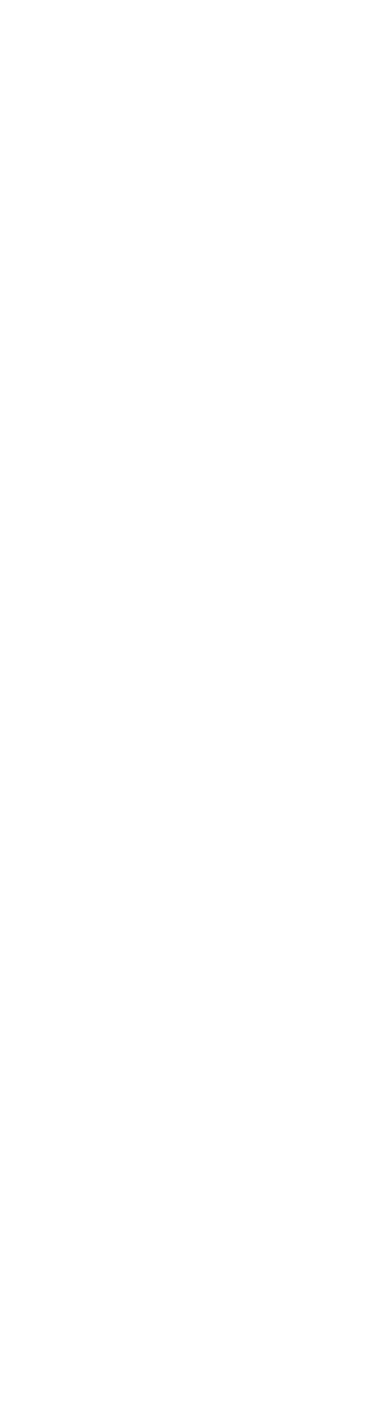
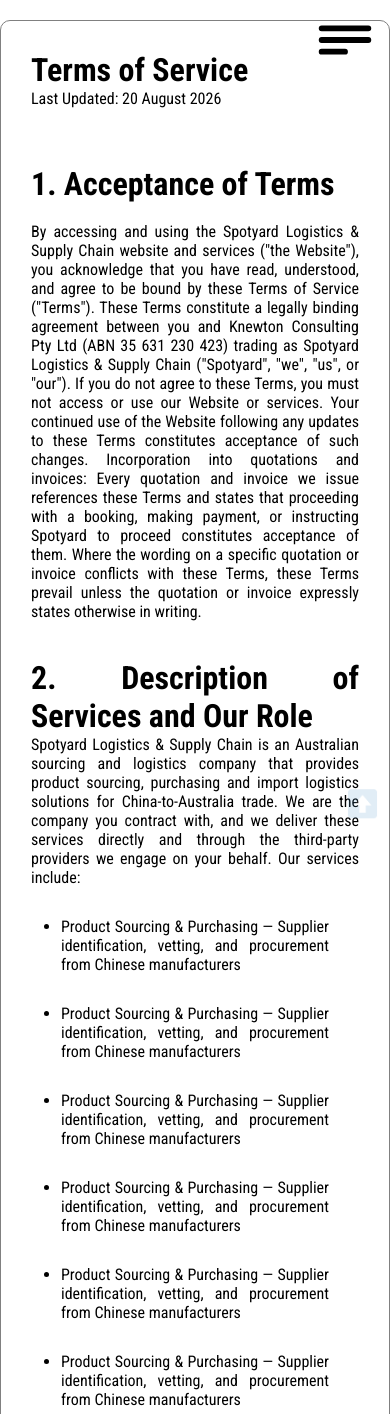
Before and after one commit to montasirazad/gippsland_sourcing-client, a React (Vite) app: page /terms-of-service in a window 390 px wide. Shown: the top 1414 px of the page. Before the commit the page ends 844 px from the top, so only its background shows below. Built offline with nearby package versions, Linux system fonts and the light colour scheme.

Commit message:
updated tos page

```diff
--- a/src/App.jsx
+++ b/src/App.jsx
@@ -1,13 +1,31 @@
 import { Route, Routes } from "react-router-dom";
 import "./App.css";
+import upImg from "./assets/up-arrow-svgrepo-com.png";
 import Home from "./components/Home/Home";
+import NavBar from "./components/NavBar/NavBar";
+import PrivacyPolicy from "./components/PrivacyPolicy/PrivacyPolicy";
+import TermsOfService from "./components/TermsOfService/TermsOfService";
 
 function App() {
+  const scrollToTop = () => {
+    window.scrollTo({
+      top: 0,
+      left: 0,
+      behavior: "smooth",
+    });
+  };
   return (
     <>
+      <NavBar />
       <Routes>
-        <Route index element={<Home />} />
+        <Route path="/" element={<Home />} />
+        <Route path="/home" element={<Home />} />
+        <Route path="/privacy-policy" element={<PrivacyPolicy />} />
+        <Route path="/terms-of-service" element={<TermsOfService />} />
       </Routes>
+      <button onClick={() => scrollToTop()} className="scroll-to-top">
+        <img src={upImg} alt="" />
+      </button>
     </>
   );
 }
--- a/src/components/Footer/Footer.css
+++ b/src/components/Footer/Footer.css
@@ -27,7 +27,7 @@
 
 .links-div a {
   text-decoration: none;
-  color: black;
+  color: #0a5eb8;
   font-size: 20px;
 }
 
--- a/src/components/Footer/Footer.jsx
+++ b/src/components/Footer/Footer.jsx
@@ -1,3 +1,4 @@
+import { Link } from "react-router-dom";
 import logo from "../../assets/gippsland_sourcing_no_bg.png";
 import "./Footer.css";
 const Footer = () => {
@@ -20,7 +21,10 @@
           <a href="">Faq</a>
           <a href="">Blog</a>
           <a href="">Contact us</a>
-          <a href="">Legal</a>
+          <br />
+          <h3>Legal</h3>
+          <Link to={"/privacy-policy"}>Privacy Policy</Link>
+          <Link to={"/terms-of-service"}>Terms of Service</Link>
         </div>
         <div className="links-div">
           CONTACT US <br />
@@ -29,10 +33,26 @@
           <a href="tel:+8801686356445">+88 0168 6356 445</a>
           <br />
           <div className="social-icon">
-            <a href="#" className="fa-brands fa-facebook"></a>
-            <a href="#" className="fa-brands fa-linkedin"></a>
-            <a href="#" className="fa-brands fa-instagram"></a>
-            <a href="#" className="fa-brands fa-tiktok"></a>
+            <Link
+              to={"https://www.facebook.com"}
+              target="_blank"
+              className="fa-brands fa-facebook"
+            ></Link>
+            <Link
+              to={"https://www.linkedin.com"}
+              target="_blank"
+              className="fa-brands fa-linkedin"
+            ></Link>
+            <Link
+              to={"https://www.instagram.com"}
+              target="_blank"
+              className="fa-brands fa-instagram"
+            ></Link>
+            <Link
+              to={"https://www.tiktok.com"}
+              target="_blank"
+              className="fa-brands fa-tiktok"
+            ></Link>
           </div>
         </div>
       </div>{" "}
--- a/src/components/NavBar/NavBar.css
+++ b/src/components/NavBar/NavBar.css
@@ -1,6 +1,6 @@
 img {
   width: 70px;
-  margin-left: 5%;
+  margin-left: 40%;
 }
 
 .nav-main {
@@ -74,6 +74,9 @@
 }
 
 @media screen and (max-width: 600px) {
+  img{
+    margin-left: 5%;
+  }
   .nav-main {
     position: absolute;
     top: 0px;
--- a/src/components/NavBar/NavBar.jsx
+++ b/src/components/NavBar/NavBar.jsx
@@ -1,4 +1,5 @@
 import { useRef } from "react";
+import { Link } from "react-router-dom";
 import logo from "../../assets/gippsland_sourcing_no_bg.png";
 import menuIcon from "../../assets/menu-icon.svg";
 import "./NavBar.css";
@@ -20,7 +21,10 @@
       />
 
       <div className="nav-main" ref={navRef}>
-        <img src={logo} alt="logo" />
+        <Link to={"/"}>
+          {" "}
+          <img src={logo} alt="logo" />
+        </Link>
 
         <div className="link-div">
           <ul>
--- /dev/null
+++ b/src/components/PrivacyPolicy/PrivacyPolicy.jsx
@@ -0,0 +1,6 @@
+import "./PrivacyPolicy.css";
+const PrivacyPolicy = () => {
+  return <div>PrivacyPolicy</div>;
+};
+
+export default PrivacyPolicy;
--- /dev/null
+++ b/src/components/TermsOfService/TermsOfService.css
@@ -0,0 +1,8 @@
+.terms-of-service {
+  text-align: justify;
+  max-width: 700px;
+  margin: 5% auto 30px auto;
+  border: 1px solid gray;
+  border-radius: 10px;
+  padding: 30px;
+}
--- /dev/null
+++ b/src/components/TermsOfService/TermsOfService.jsx
@@ -0,0 +1,110 @@
+import "./TermsOfService.css";
+
+const TermsOfService = () => {
+  return (
+    <div className="terms-of-service">
+      <h1>Terms of Service</h1>
+      <p>Last Updated: 20 August 2026</p>
+      <br />
+      <br />
+      <br />
+      <p></p>
+      <div>
+        <h1>1. Acceptance of Terms</h1>
+        <br />
+        <p>
+          By accessing and using the Spotyard Logistics & Supply Chain website
+          and services ("the Website"), you acknowledge that you have read,
+          understood, and agree to be bound by these Terms of Service ("Terms").
+          These Terms constitute a legally binding agreement between you and
+          Knewton Consulting Pty Ltd (ABN 35 631 230 423) trading as Spotyard
+          Logistics & Supply Chain ("Spotyard", "we", "us", or "our"). If you do
+          not agree to these Terms, you must not access or use our Website or
+          services. Your continued use of the Website following any updates to
+          these Terms constitutes acceptance of such changes. Incorporation into
+          quotations and invoices: Every quotation and invoice we issue
+          references these Terms and states that proceeding with a booking,
+          making payment, or instructing Spotyard to proceed constitutes
+          acceptance of them. Where the wording on a specific quotation or
+          invoice conflicts with these Terms, these Terms prevail unless the
+          quotation or invoice expressly states otherwise in writing.
+        </p>
+        <br />
+        <br />
+        <h1>2. Description of Services and Our Role</h1>
+        <p>
+          Spotyard Logistics & Supply Chain is an Australian sourcing and
+          logistics company that provides product sourcing, purchasing and
+          import logistics solutions for China-to-Australia trade. We are the
+          company you contract with, and we deliver these services directly and
+          through the third-party providers we engage on your behalf. Our
+          services include:
+          <ul>
+            <li>
+              Product Sourcing & Purchasing — Supplier identification, vetting,
+              and procurement from Chinese manufacturers
+            </li>
+            <li>
+              Product Sourcing & Purchasing — Supplier identification, vetting,
+              and procurement from Chinese manufacturers
+            </li>
+            <li>
+              Product Sourcing & Purchasing — Supplier identification, vetting,
+              and procurement from Chinese manufacturers
+            </li>
+            <li>
+              Product Sourcing & Purchasing — Supplier identification, vetting,
+              and procurement from Chinese manufacturers
+            </li>
+            <li>
+              Product Sourcing & Purchasing — Supplier identification, vetting,
+              and procurement from Chinese manufacturers
+            </li>
+            <li>
+              Product Sourcing & Purchasing — Supplier identification, vetting,
+              and procurement from Chinese manufacturers
+            </li>
+          </ul>
+        </p>
+        <p>
+          Our Role — Sourcing and QC: For a sourcing order that expressly
+          includes Spotyard quality control, we are responsible for carrying out
+          the agreed inspection scope with due care and skill and checking the
+          goods against the customer-approved specifications, sample, tolerances
+          and inspection standard stated in the quote. QC is a sample-based
+          inspection unless the quote expressly states 100% inspection; it does
+          not guarantee that every latent defect will be detected. Our Role —
+          Logistics (Intermediary / Arranger): For all freight, shipping,
+          customs clearance, transport, warehousing and delivery services,
+          Spotyard acts solely as an intermediary and arranger. You expressly
+          authorise Spotyard to select, appoint, substitute and engage
+          independent third-party carriers, shipping lines, licensed customs
+          brokers, transport operators, warehouses and other subcontractors on
+          your behalf, as Spotyard reasonably considers appropriate to perform
+          the logistics arrangement. Spotyard is not the carrier, freight
+          forwarder of record, customs broker, or supplier of these logistics
+          services, and does not hold an Australian customs broker licence or
+          import licence. The underlying services are provided by, and are the
+          responsibility of, those third parties under their own terms and
+          conditions, which may further limit or exclude liability; those
+          third-party terms apply to the service they provide in addition to
+          these Terms. Third-party logistics communication: If a freight,
+          tracking, customs-clearance, loss, damage or delivery issue arises,
+          Spotyard will contact the appointed Chinese freight forwarder,
+          carrier, customs broker, warehouse or delivery provider, request
+          updates and documents, and communicate their response to you. Those
+          providers investigate and determine operational and cargo-claim
+          outcomes. To the maximum extent permitted by law, Spotyard is not
+          responsible for their acts, omissions or decisions, but we remain
+          responsible for our own sourcing/QC services and for obligations that
+          cannot legally be excluded. Website Access: Registration and use of
+          our quoting and tracking website is provided at no charge. You pay
+          only for the sourcing and logistics services rendered on a
+          per-transaction basis as quoted and accepted.
+        </p>
+      </div>
+    </div>
+  );
+};
+
+export default TermsOfService;
--- a/src/components/Ticker/Ticker.css
+++ b/src/components/Ticker/Ticker.css
@@ -33,7 +33,7 @@
 @media screen and (max-width: 600px) {
    .ticker{
     position: absolute;
-    top: 10%;
+    top: 15%;
 
    }
 }
--- a/src/main.jsx
+++ b/src/main.jsx
@@ -1,15 +1,16 @@
 import { StrictMode } from "react";
 import { createRoot } from "react-dom/client";
-import { BrowserRouter, Route, Routes } from "react-router";
+import { BrowserRouter } from "react-router";
 import App from "./App.jsx";
 import "./index.css";
 
 createRoot(document.getElementById("root")).render(
   <StrictMode>
     <BrowserRouter>
-      <Routes>
-        <Route path="*" element={<App />} />
-      </Routes>
+      {/* <Routes>
+        <Route path="/" element={} />
+      </Routes> */}
+      <App />
     </BrowserRouter>
   </StrictMode>,
 );
```
Also changed, not shown: src/components/Home/Home.jsx (+10 -12 lines), src/components/PrivacyPolicy/PrivacyPolicy.css (added).
